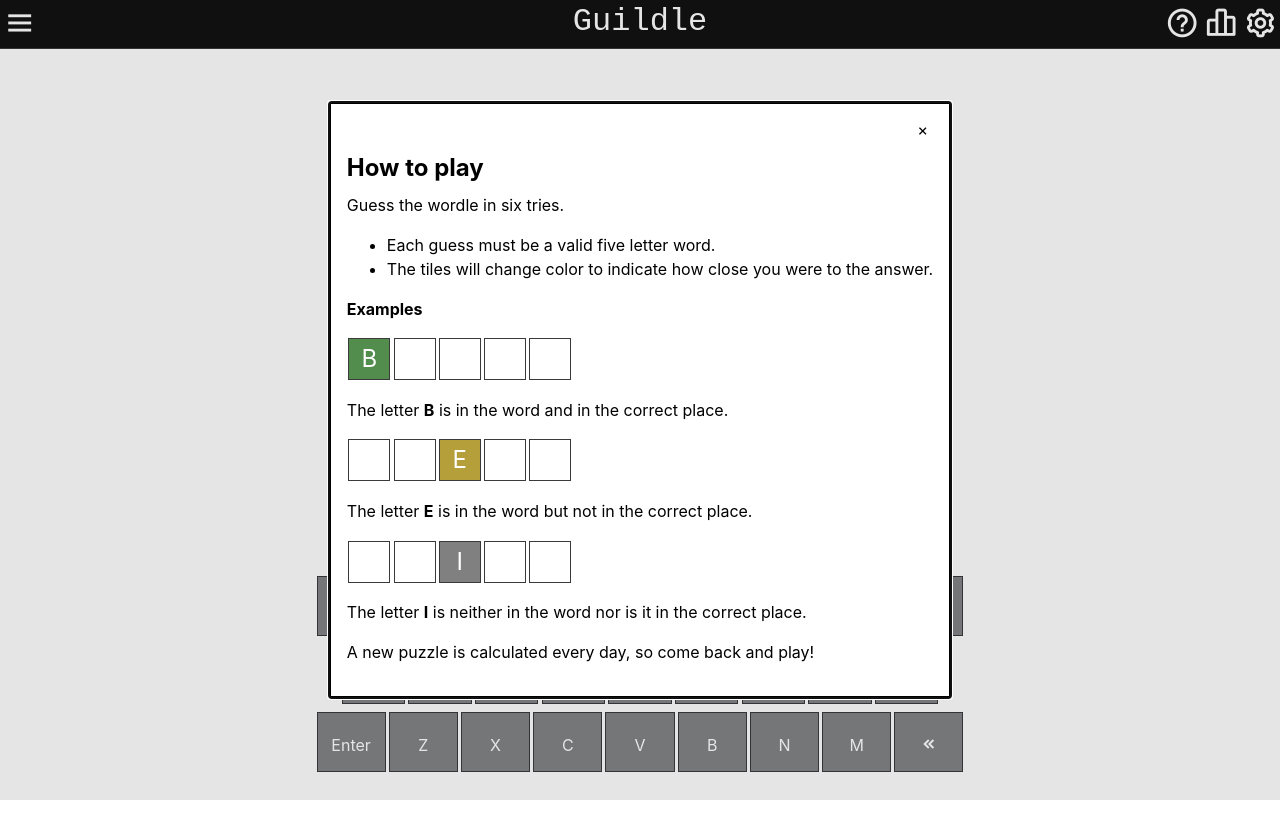
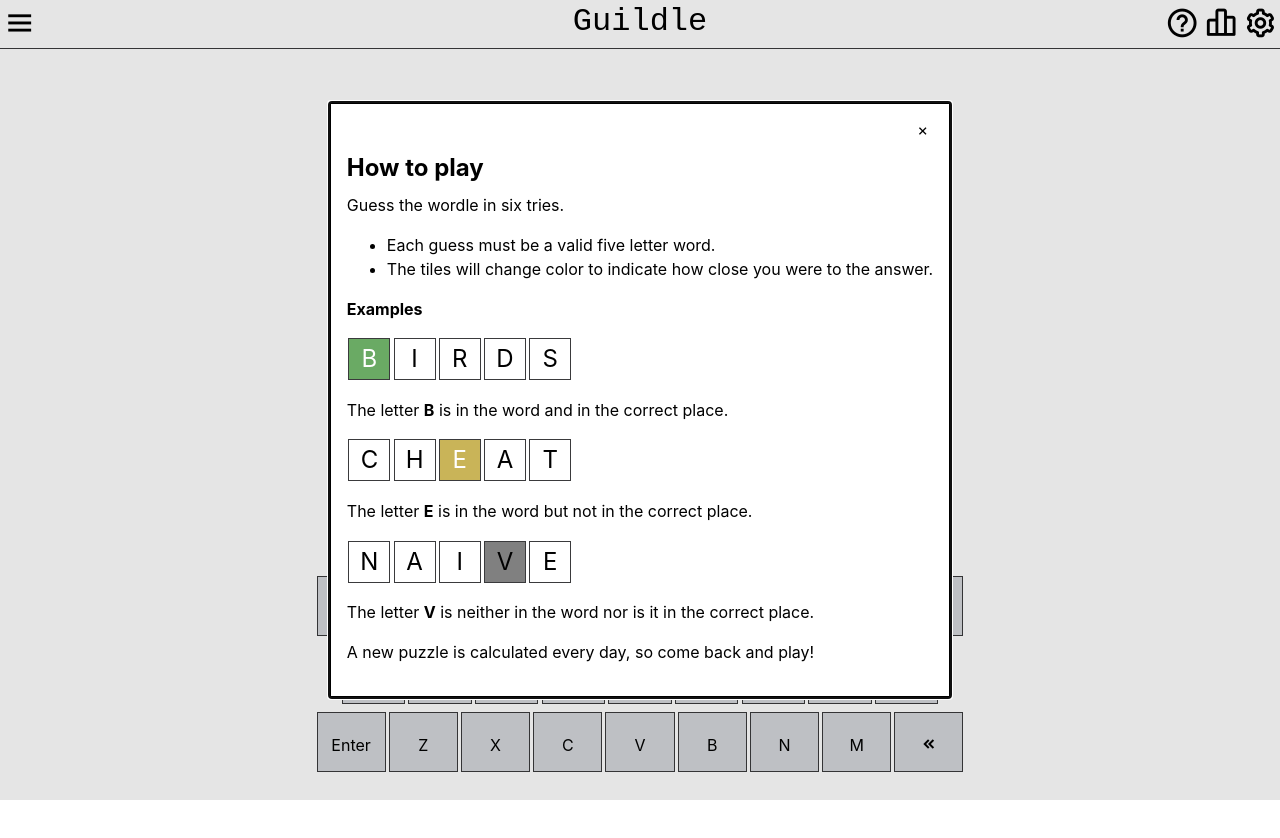
Before and after one commit to SoftGuildAlpharetta/guildle, a React (Vite) app: page / in a window 1280 px wide. Both pictures are taken after a click on the icon 1182 px from the left and 23 px from the top of the page. Shown: the top 838 px of the page. Built offline with nearby package versions, Linux system fonts and the light colour scheme; no server answers.

Commit message:
Fixup colors for light mode.

```diff
--- a/src/App.css
+++ b/src/App.css
@@ -1,11 +1,63 @@
+/* Light/Dark styles */
+@media (prefers-color-scheme: light) {
+  #app-nav {
+    color: black;
+    background-color: white;
+  }
+  .toast {
+    background-color: rgb(18, 18, 18);
+    color: rgb(255, 255, 255);
+  }
+  #hamburger-modal > nav {
+    background-color: white;
+  }
+  #modal-btn-container {
+    background-color: white;
+    border-top: 1px solid black;
+  }
+  #modal-btn-container > button {
+    background-color: black;
+    color: white;
+  }
+  #hamburger-modal.modal-open {
+    box-shadow: 0 10px 16px 0 rgba(0, 0, 0, 0.2),
+      0 6px 20px 0 rgba(0, 0, 0, 0.19);
+  }
+}
+
+@media (prefers-color-scheme: dark) {
+  #app-nav {
+    color: white;
+    background-color: #121213;
+  }
+  .toast {
+    background-color: rgb(248, 248, 248);
+    color: rgb(18, 18, 19);
+  }
+  #hamburger-modal > nav {
+    background-color: #242424;
+  }
+  #modal-btn-container {
+    background-color: #3a3a42;
+  }
+  #hamburger-modal.modal-open {
+    box-shadow: 3px 5px 5px rgba(0, 0, 0, 0.15);
+  }
+}
 /* Desktop styles */
 @media only screen and (min-width: 768px) {
+  .board-container {
+    display: flex;
+    flex-direction: column;
+    justify-content: center;
+    align-items: center;
+    flex-grow: 1;
+    overflow: hidden;
+  }
   #app-nav {
-    color: white;
     height: 3rem;
     width: 100%;
     text-align: center;
-    background-color: #121213;
     display: inline-block;
     border-bottom: 1px solid #3a3a3c;
     display: flex;
@@ -49,14 +101,28 @@
     z-index: 999;
   }
   #hamburger-modal > nav {
-    background-color: #242424;
-    margin-bottom: 20rem;
+    margin-bottom: 17rem;
     overflow-y: scroll;
+  }
+  #modal-btn-container > button {
+    height: 50%;
+    margin: 0.5rem 0.09rem;
+    width: 11.5rem;
+    position: sticky;
   }
 }
 
 /* Mobile Styles */
 @media only screen and (max-width: 768px) {
+  .board-container {
+    display: flex;
+    flex-direction: column;
+    justify-content: center;
+    align-items: center;
+    flex-grow: 1;
+    overflow: hidden;
+    margin-top: 2rem;
+  }
   .flex-container {
     width: 100%;
     max-width: 650px;
@@ -74,11 +140,9 @@
     flex-grow: 2;
   }
   #app-nav {
-    color: white;
     height: 3rem;
     width: 100%;
     text-align: center;
-    background-color: #121213;
     display: inline-block;
     border-bottom: 1px solid #3a3a3c;
     display: flex;
@@ -106,8 +170,13 @@
     z-index: 999;
   }
   #hamburger-modal > nav {
-    background-color: #242424;
     overflow-y: scroll;
+  }
+  #modal-btn-container > button {
+    height: 50%;
+    margin: 1rem 0.09rem;
+    width: 10.5rem;
+    position: sticky;
   }
 }
 
@@ -118,15 +187,6 @@
 
 .flex-row {
   display: flex;
-}
-
-.board-container {
-  display: flex;
-  flex-direction: column;
-  justify-content: center;
-  align-items: center;
-  flex-grow: 1;
-  overflow: hidden;
 }
 
 i.bx {
@@ -179,10 +239,8 @@
 .toast {
   opacity: 0%;
   position: absolute;
-  background-color: rgb(248, 248, 248);
   top: 4rem;
   left: 50%;
-  color: rgb(18, 18, 19);
   padding: 0.8rem;
   border-radius: 4px;
   transform: translateX(-50%);
@@ -205,18 +263,8 @@
   z-index: -999;
 }
 
-
-
 #modal-btn-container {
-  background-color: #3a3a42;
   text-align: center;
-  position: sticky;
-}
-
-#modal-btn-container > button {
-  height: 50%;
-  margin: 0 0.09rem;
-  width: 11.5rem;
   position: sticky;
 }
 
@@ -264,6 +312,6 @@
   text-align: center;
 }
 
-.modal > div.flex-row:nth-child(10) > div:nth-child(3) {
+.modal > div.flex-row:nth-child(10) > div:nth-child(4) {
   background-color: gray;
 }
--- a/src/App.tsx
+++ b/src/App.tsx
@@ -464,8 +464,8 @@
             word: "cheat",
             isActive: false,
             guessResults: [
-              { characterIndexInWord: -1, characterValue: "z" },
-              { characterIndexInWord: -1, characterValue: "z" },
+              { characterIndexInWord: -5, characterValue: "z" },
+              { characterIndexInWord: -5, characterValue: "z" },
               { characterIndexInWord: 3, characterValue: "e" },
             ],
           }}
@@ -481,7 +481,7 @@
           }}
         ></LetterRow>
         <p>
-          The letter <b>I</b> is neither in the word nor is it in the correct
+          The letter <b>V</b> is neither in the word nor is it in the correct
           place.
         </p>
         <p>A new puzzle is calculated every day, so come back and play!</p>
--- a/src/Keycap.css
+++ b/src/Keycap.css
@@ -1,3 +1,49 @@
+@media (prefers-color-scheme: light) {
+  .keycap {
+    color: black;
+    background-color: rgb(211, 214, 218);
+  }
+  .keycap-wide {
+    color: black;
+    background-color: rgb(211, 214, 218);
+  }
+  .keycap-correct {
+    color: white;
+    background-color: rgb(106, 170, 100);
+  }
+  .keycap-in-word {
+    background-color: rgb(181, 159, 59);
+    color: white;
+  }
+  .keycap-not-in-word {
+    background-color: rgb(120, 124, 126);
+    color: white;
+  }
+}
+
+@media (prefers-color-scheme: dark) {
+  .keycap {
+    color: white;
+  }
+  .keycap-not-guessed-yet {
+    background-color: #818384;
+  }
+  .keycap-wide {
+    color: white;
+    background-color: #818384;
+  }
+  .keycap-correct {
+    background-color: rgb(83, 141, 78);
+  }
+  .keycap-in-word {
+    background-color: rgb(181, 159, 59);
+  }
+
+  .keycap-not-in-word {
+    background-color: rgb(58, 58, 60);
+  }
+}
+
 @media only screen and (min-width: 768px) {
   .keycap {
     border: #3a3a3c solid 1px;
@@ -11,7 +57,6 @@
   }
   .keycap-wide {
     border: #3a3a3c solid 1px;
-    background-color: #818384;
     height: 58px;
     width: 120px;
     flex: 1;
@@ -39,7 +84,7 @@
 
 .keycap-wide {
   border: #3a3a3c solid 1px;
-  background-color: #818384;
+
   height: 58px;
   width: 120px;
   flex: 1;
@@ -47,19 +92,3 @@
   line-height: 4rem;
   margin: 0 0.1rem;
 }
-
-.keycap-not-guessed-yet {
-  background-color: #818384;
-}
-
-.keycap-correct {
-  background-color: rgb(83, 141, 78);
-}
-
-.keycap-in-word {
-  background-color: rgb(181, 159, 59);
-}
-
-.keycap-not-in-word {
-  background-color: rgb(58, 58, 60);
-}
--- a/src/LetterRow.css
+++ b/src/LetterRow.css
@@ -1,3 +1,37 @@
+/* #region Light/Dark styles */
+@media (prefers-color-scheme: light) {
+  .tile {
+    color: black;
+  }
+  .letter-absent {
+    background-color: rgb(120, 124, 126);
+    color: white;
+  }
+  .letter-in-word {
+    background-color: rgb(201, 180, 88);
+    color: white;
+  }
+  .letter-correct {
+    background-color: rgb(106, 170, 100);
+    color: white;
+  }
+}
+
+@media (prefers-color-scheme: dark) {
+  .tile {
+    color: white;
+  }
+  .letter-absent {
+    background-color: rgb(58, 58, 60);
+  }
+  .letter-in-word {
+    background-color: rgb(181, 159, 59);
+  }
+  .letter-correct {
+    background-color: rgb(83, 141, 78);
+  }
+}
+/* #endregion */
 /* #region Desktop styles */
 @media only screen and (min-width: 768px) {
   .tile {
@@ -5,7 +39,6 @@
     height: 4rem;
     margin: 0.1rem 0.1rem;
     border: #3a3a3c solid 1px;
-    color: white;
     font-size: 2rem;
     line-height: 4rem;
     text-transform: uppercase;
@@ -31,14 +64,6 @@
   .tile5 {
     animation-delay: 500ms;
   }
-
-  .letter-in-word {
-    background-color: rgb(181, 159, 59);
-  }
-
-  .letter-correct {
-    background-color: rgb(83, 141, 78);
-  }
 }
 /* #endregion */
 @media screen and (max-width: 768px) {
@@ -47,7 +72,6 @@
     height: 2rem;
     margin: 0.1rem 0.1rem;
     border: #3a3a3c solid 1px;
-    color: white;
     font-size: 1rem;
     line-height: 2rem;
     text-transform: uppercase;
@@ -72,14 +96,6 @@
 
   .tile5 {
     animation-delay: 500ms;
-  }
-
-  .letter-in-word {
-    background-color: rgb(181, 159, 59);
-  }
-
-  .letter-correct {
-    background-color: rgb(83, 141, 78);
   }
 }
 
--- a/src/LetterRow.tsx
+++ b/src/LetterRow.tsx
@@ -6,8 +6,10 @@
     const initialClass =
       idx === guessResult.characterIndexInWord
         ? "tile letter-correct"
-        : guessResult.characterIndexInWord !== -1
+        : guessResult.characterIndexInWord >= 0
         ? "tile letter-in-word"
+        : guessResult.characterIndexInWord === -1
+        ? "tile letter-absent"
         : "tile";
     return initialClass + (guessInfo.isGuessProcessing ? " letter-rotate" : "");
   } catch (ex) {
```
